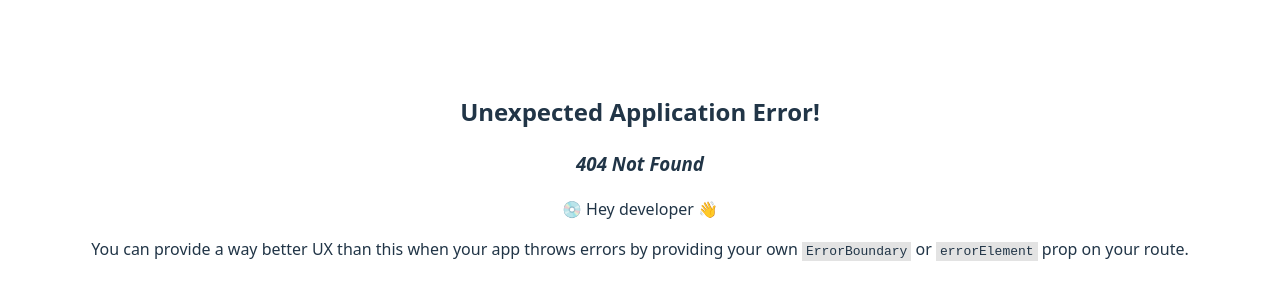
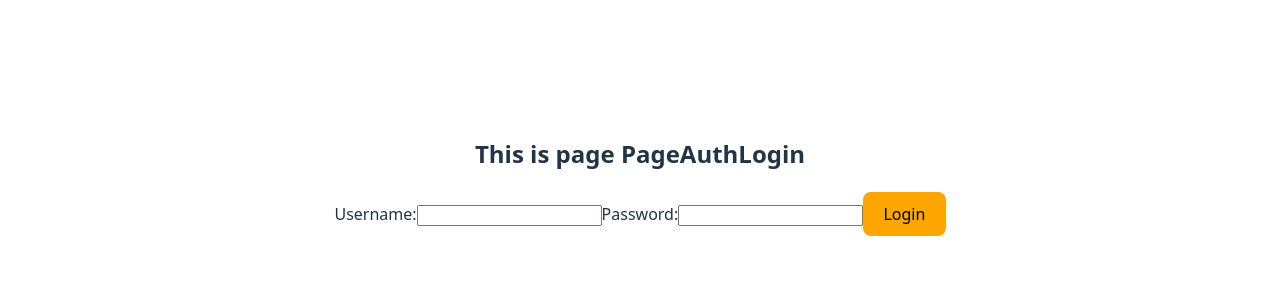
Before and after one commit to jeremyzetadev/nodejs-react-server-client, a React app in the folder client/: page /pageAuthLogin in a window 1280 px wide. Before the commit this address had no page. Shown: the part 224-524 px from the top of the page. Built offline with nearby package versions, Linux system fonts and the light colour scheme; the HTML template or start-up script is replaced by a standard one.

Commit message:
Client: Add pageAuthLogin

```diff
--- a/client/src/Pages/PageAuth/PageAuth.jsx
+++ b/client/src/Pages/PageAuth/PageAuth.jsx
@@ -1,6 +1,8 @@
 function PageAuth() {
     return(
-              <h2>This is page PageAuth</h2>
+        <>
+          <h2>This is page PageAuth</h2>
+        </>
     )
 }
 
--- /dev/null
+++ b/client/src/Pages/PageAuth/PageAuthLogin.jsx
@@ -0,0 +1,18 @@
+function PageAuthLogin() {
+    return(
+        <>
+          <h2>This is page PageAuthLogin</h2>
+            <div class="login-page">
+                <form action="">
+                    <label for="username">Username:</label>
+                    <input type="text" id="username" name="username"/>
+                    <label for="password">Password:</label>
+                    <input type="password" id="password" name="password"/>
+                    <button onclick="login()">Login</button>
+                </form>
+            </div>
+        </>
+    )
+}
+
+export default PageAuthLogin
--- a/client/src/Routes/RouteAuth/RouteAuth.jsx
+++ b/client/src/Routes/RouteAuth/RouteAuth.jsx
@@ -1,5 +1,7 @@
 import PageAuth from "../../Pages/PageAuth/PageAuth.jsx";
+import PageAuthLogin from "../../Pages/PageAuth/PageAuthLogin.jsx";
 const publicRoutes = [
-    { path: "/pageAuth", element: <PageAuth /> }
+    { path: "/pageAuth", element: <PageAuth /> },
+    { path: "/pageAuthLogin", element: <PageAuthLogin /> }
 ];
 export default publicRoutes;
```
Also changed, not shown: client/src/Pages/PageAuth/PageAuth.html (added, +20 -0 lines).
